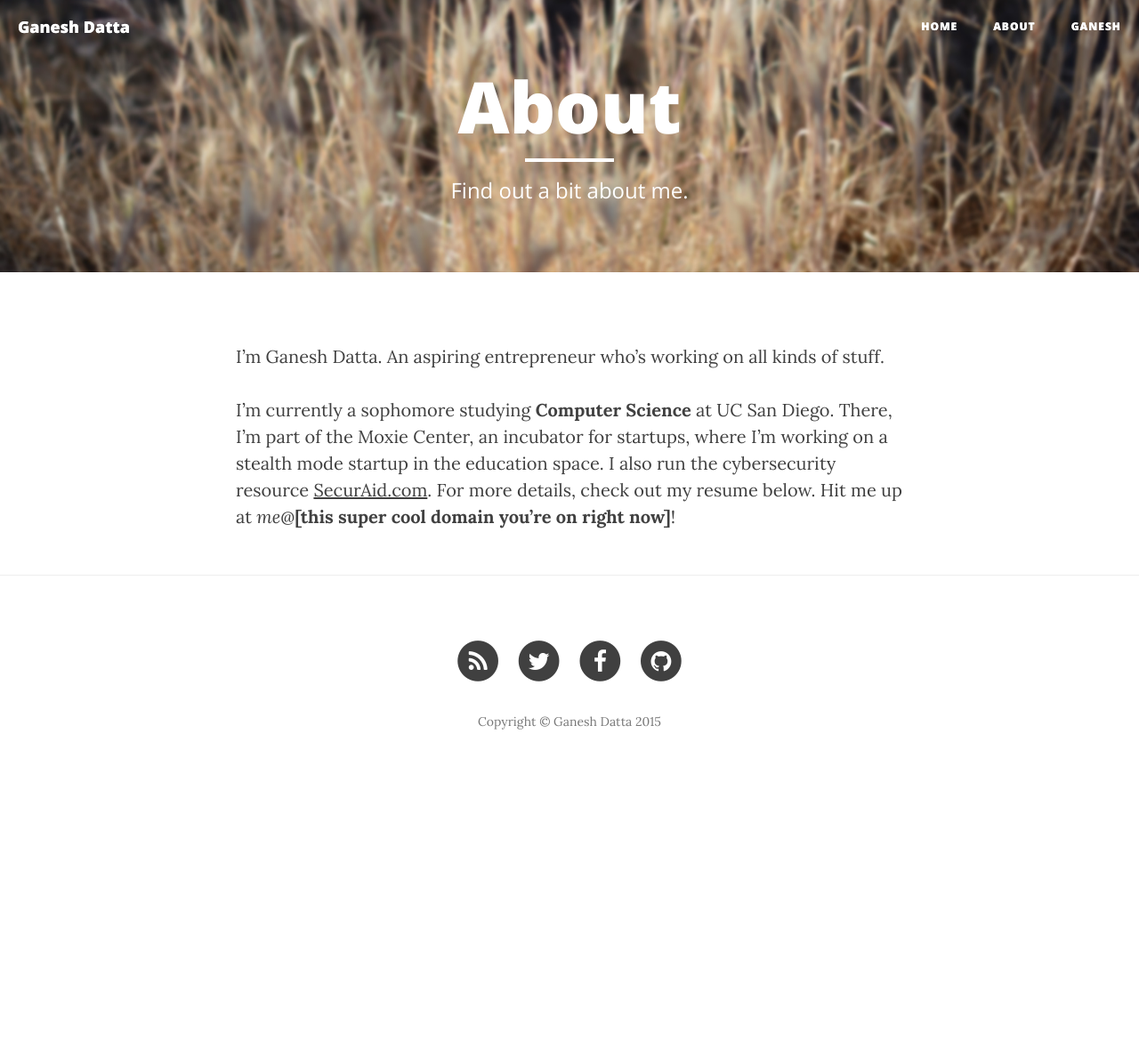
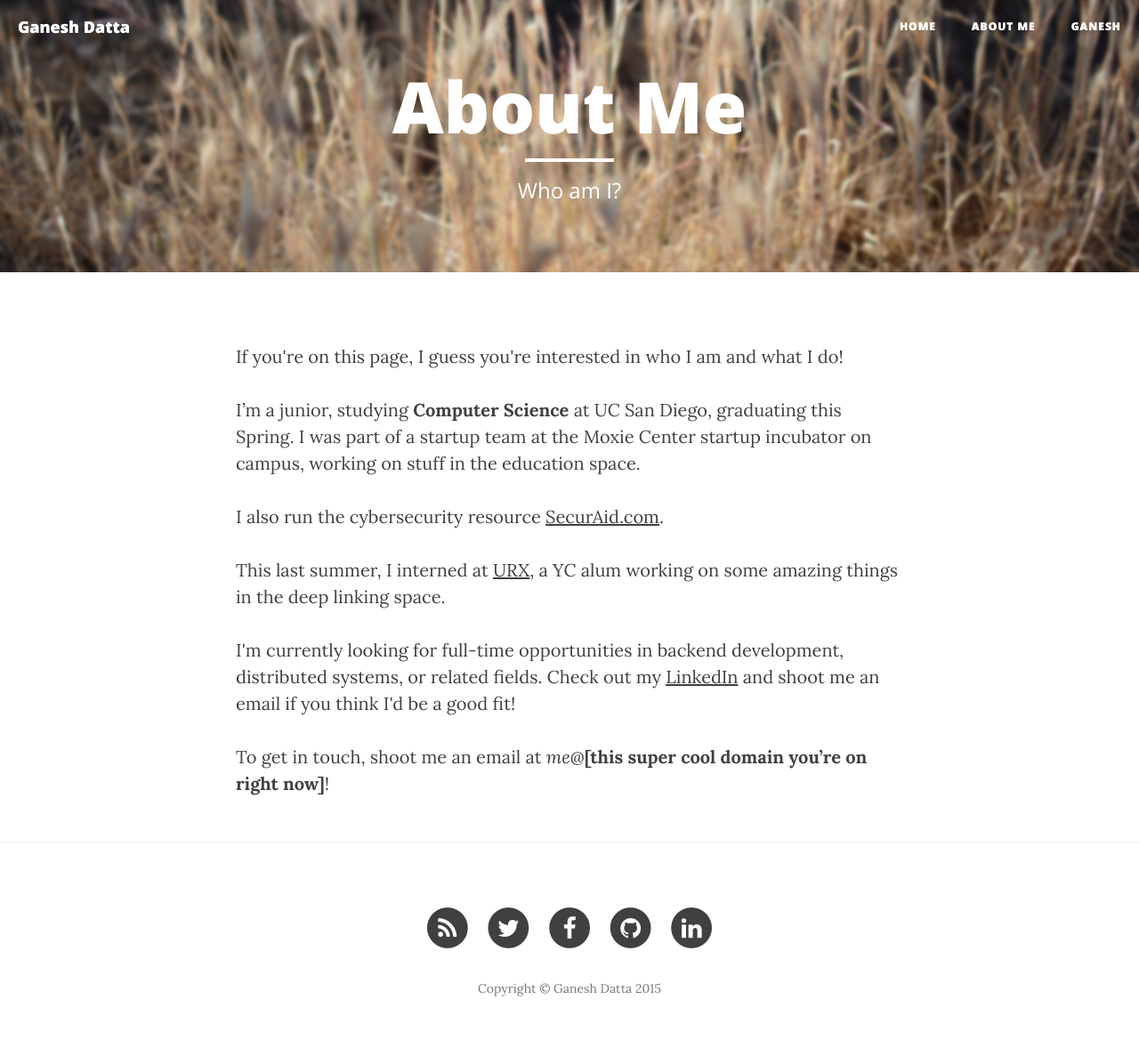
Before and after one commit to gsdatta/gsdatta, a Jekyll site: the page built from about.html, in a window 1280 px wide. Shown: the whole page at 89% size. Built offline with Jekyll 4.4.1, drawn with Linux system fonts in a browser that asks for light colours; nearby versions of some CDN libraries; before the commit the page ends 900 px from its top, so only the background shows below that.

Commit message:
Add Linkedin and update About Me
Add a linkedin link to the footer as well as the about me description.

Update about me to be more accurate.

```diff
--- a/_config.yml
+++ b/_config.yml
@@ -7,7 +7,8 @@ baseurl: ""
 url: "http://ganeshdatta.com"
 twitter_username: gsdatta
 github_username:  gsdatta
-facebook_username:  gd.techie
+facebook_username: ganeshsdatta
+linkedin_username: gsdatta
 
 # Build settings
 markdown: kramdown
--- a/_includes/footer.html
+++ b/_includes/footer.html
@@ -42,6 +42,16 @@
                         </a>
                     </li>
                     {% endif %}
+                    {% if site.linkedin_username %}
+                    <li>
+                        <a href="https://linkedin.com/in/{{ site.linkedin_username }}">
+                            <span class="fa-stack fa-lg">
+                                <i class="fa fa-circle fa-stack-2x"></i>
+                                <i class="fa fa-linkedin fa-stack-1x fa-inverse"></i>
+                            </span>
+                        </a>
+                    </li>
+                    {% endif %}
                 </ul>
                 <p class="copyright text-muted">Copyright &copy; {{ site.title }} {{ site.time | date: '%Y' }}</p>
             </div>
--- a/about.html
+++ b/about.html
@@ -1,9 +1,13 @@
 ---
 layout: noheader
-title: "About"
-description: "Find out a bit about me."
+title: "About Me"
+description: "Who am I?"
 header-img: "img/brown-grass.jpg"
 ---
 
-<p>I’m Ganesh Datta. An aspiring entrepreneur who’s working on all kinds of stuff.</p>
-<p>I’m currently a sophomore studying <b>Computer Science</b> at UC San Diego. There, I’m part of the Moxie Center, an incubator for startups, where I’m working on a stealth mode startup in the education space. I also run the cybersecurity resource <a href="securaid.com">SecurAid.com</a>. For more details, check out my resume below. Hit me up at <i>me</i>@<b>[this super cool domain you’re on right now]</b>!</p>
+<p>If you're on this page, I guess you're interested in who I am and what I do!</p>
+<p>I’m a junior, studying <b>Computer Science</b> at UC San Diego, graduating this Spring. I was part of a startup team at the Moxie Center startup incubator on campus, working on stuff in the education space.
+<p>I also run the cybersecurity resource <a href="securaid.com">SecurAid.com</a>.</p>
+<p>This last summer, I interned at <a href="https://urx.com">URX</a>, a YC alum working on some amazing things in the deep linking space.<p>
+<p>I'm currently looking for full-time opportunities in backend development, distributed systems, or related fields. Check out my <a href="https://www.linkedin.com/in/gsdatta">LinkedIn</a> and shoot me an email if you think I'd be a good fit!</p>
+<p>To get in touch, shoot me an email at <i>me</i>@<b>[this super cool domain you’re on right now]</b>!</p>
```
